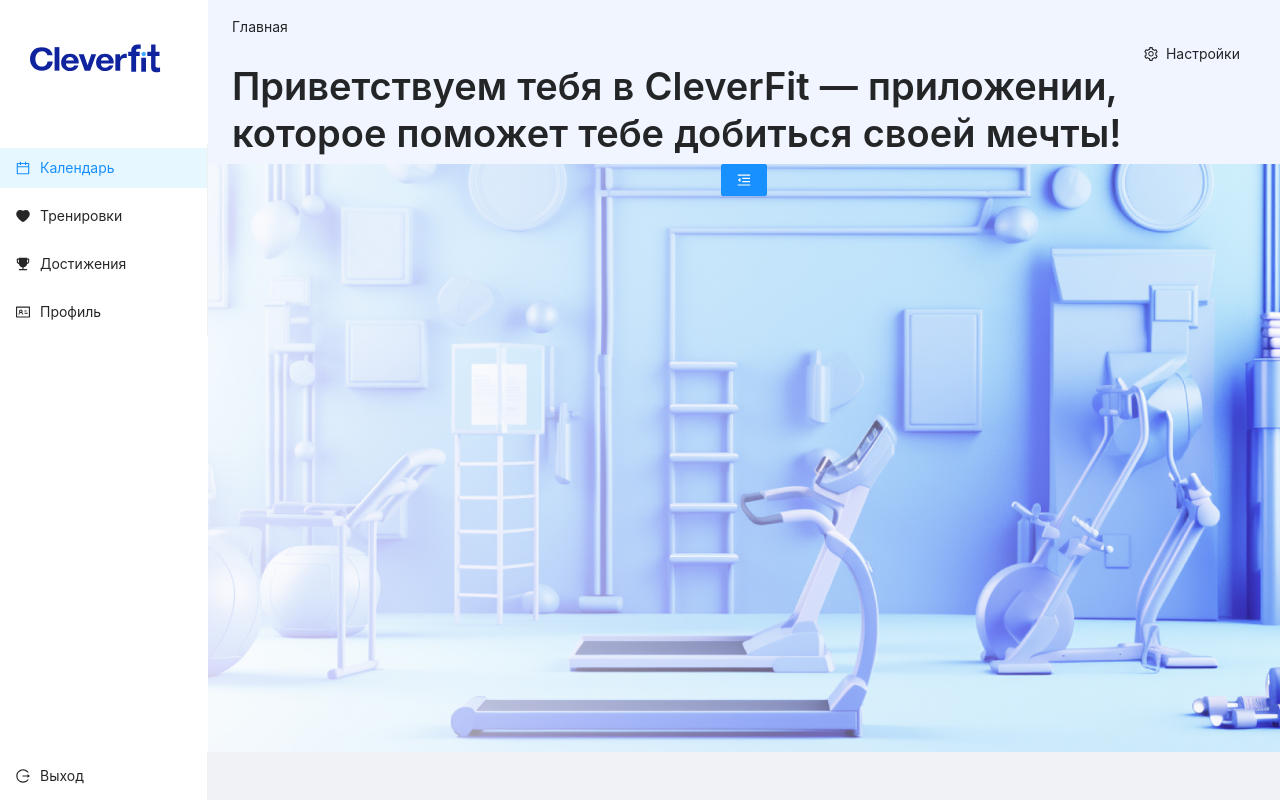
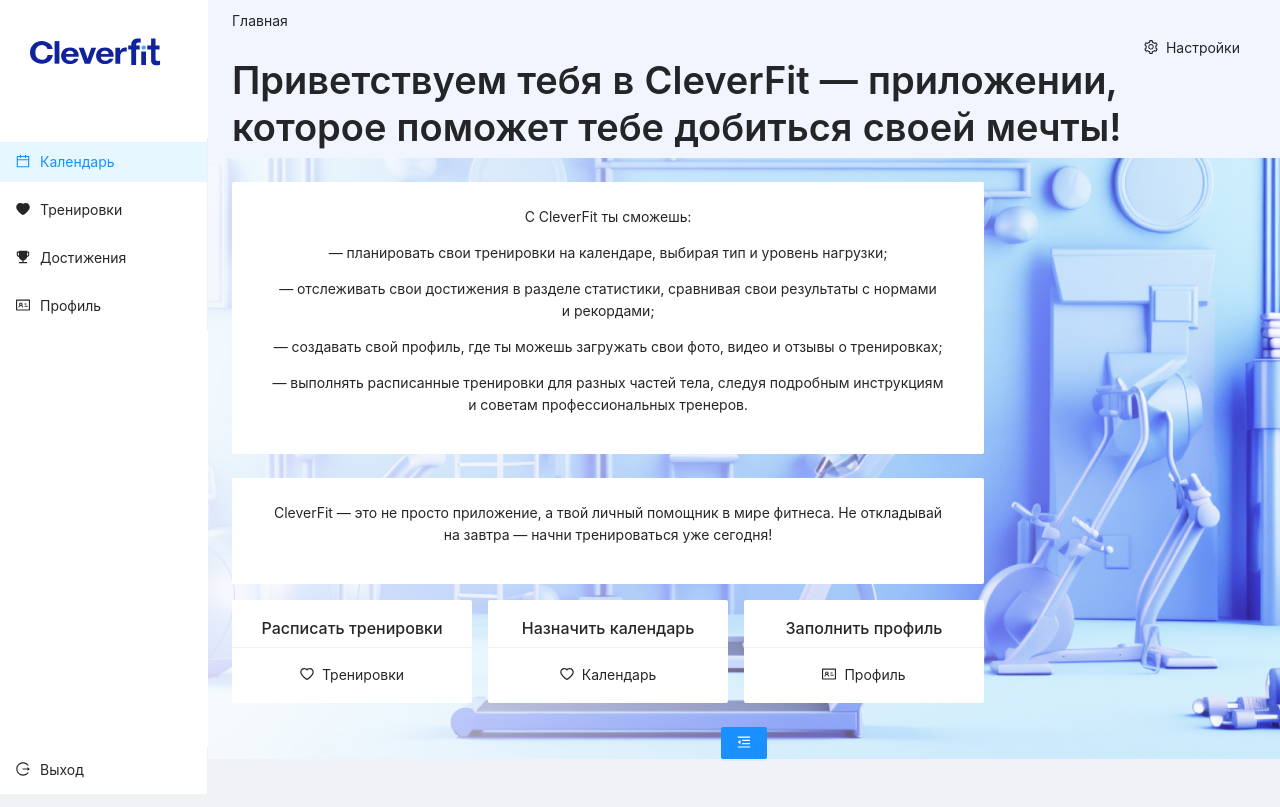
Before and after one commit to ClevertecFrontendLab/Yura703, a React (Vite) app: page /#/ in a window 1280 px wide. Built offline with nearby package versions, Linux system fonts and the light colour scheme.

Commit message:
feat: add MainContent

```diff
--- /dev/null
+++ b/src/components/main-content/index.ts
@@ -0,0 +1 @@
+export { MainContent } from './main-content';
--- /dev/null
+++ b/src/components/main-content/main-content.scss
@@ -0,0 +1,20 @@
+.main-content {
+    max-width: 752px;
+    padding: 24px;
+
+    .main-text {
+        width: 752px;
+        margin: 24px 0 16px 0;
+    }
+}
+
+.cards-btn {
+    .ant-card-head {
+        height: 45px;
+    }
+
+    .ant-card-body {
+        height: 56px;
+        padding: 12px;
+    }
+}
--- /dev/null
+++ b/src/components/main-content/main-content.tsx
@@ -0,0 +1,40 @@
+import React from 'react';
+import './main-content.scss';
+import 'antd/dist/antd.css'; // or 'antd/dist/antd.less'
+import { Card, Col, Row, Button } from 'antd';
+import { HeartOutlined, IdcardOutlined } from '@ant-design/icons';
+
+export const MainContent: React.FC = () => {
+
+    return (
+        <div className='main-content'>
+            <Card bordered={false} style={{ width: 752 }}>
+                <p> С CleverFit ты сможешь:</p>
+                <p>— планировать свои тренировки на календаре, выбирая тип и уровень нагрузки;</p>
+                <p>— отслеживать свои достижения в разделе статистики, сравнивая свои результаты с нормами и рекордами;</p>
+                <p>— создавать свой профиль, где ты можешь загружать свои фото, видео и отзывы о тренировках;</p>
+                <p>— выполнять расписанные тренировки для разных частей тела, следуя подробным инструкциям и советам профессиональных тренеров.</p>
+            </Card>
+            <Card bordered={false} className='main-text'>
+                <p>CleverFit — это не просто приложение, а твой личный помощник в мире фитнеса. Не откладывай на завтра — начни тренироваться уже сегодня!</p>
+            </Card>
+            <Row gutter={64}>
+                <Col span={8}>
+                    <Card title="Расписать тренировки" bordered={false} style={{ width: 240 }} className='cards-btn'>
+                        <Button type='text' icon={<HeartOutlined />}>Тренировки</Button>
+                    </Card>
+                </Col>
+                <Col span={8}>
+                    <Card title="Назначить календарь" bordered={false} style={{ width: 240 }} className='cards-btn'>
+                        <Button type='text' icon={<HeartOutlined/>}>Календарь</Button>
+                    </Card>
+                </Col>
+                <Col span={8}>
+                    <Card title="Заполнить профиль" bordered={false} style={{ width: 240 }} className='cards-btn'>
+                        <Button type='text' icon={<IdcardOutlined />}>Профиль</Button>
+                    </Card>
+                </Col>
+            </Row>
+        </div>
+    );
+};
--- a/src/pages/main-page/main-page.tsx
+++ b/src/pages/main-page/main-page.tsx
@@ -17,6 +17,7 @@
 import logoClever from '@public/clever.svg';
 
 import { Header } from '@components/header';
+import { MainContent } from '@components/main-content';
 
 
 export const MainPage: React.FC = () => {
@@ -85,6 +86,7 @@
             <Layout style={{ width:'1000px' }}>
                 <Header></Header>
                 <Content className='main'>
+                    <MainContent></MainContent>
                     <Button
                     type="primary"
                     onClick={toggleCollapsed}
```
